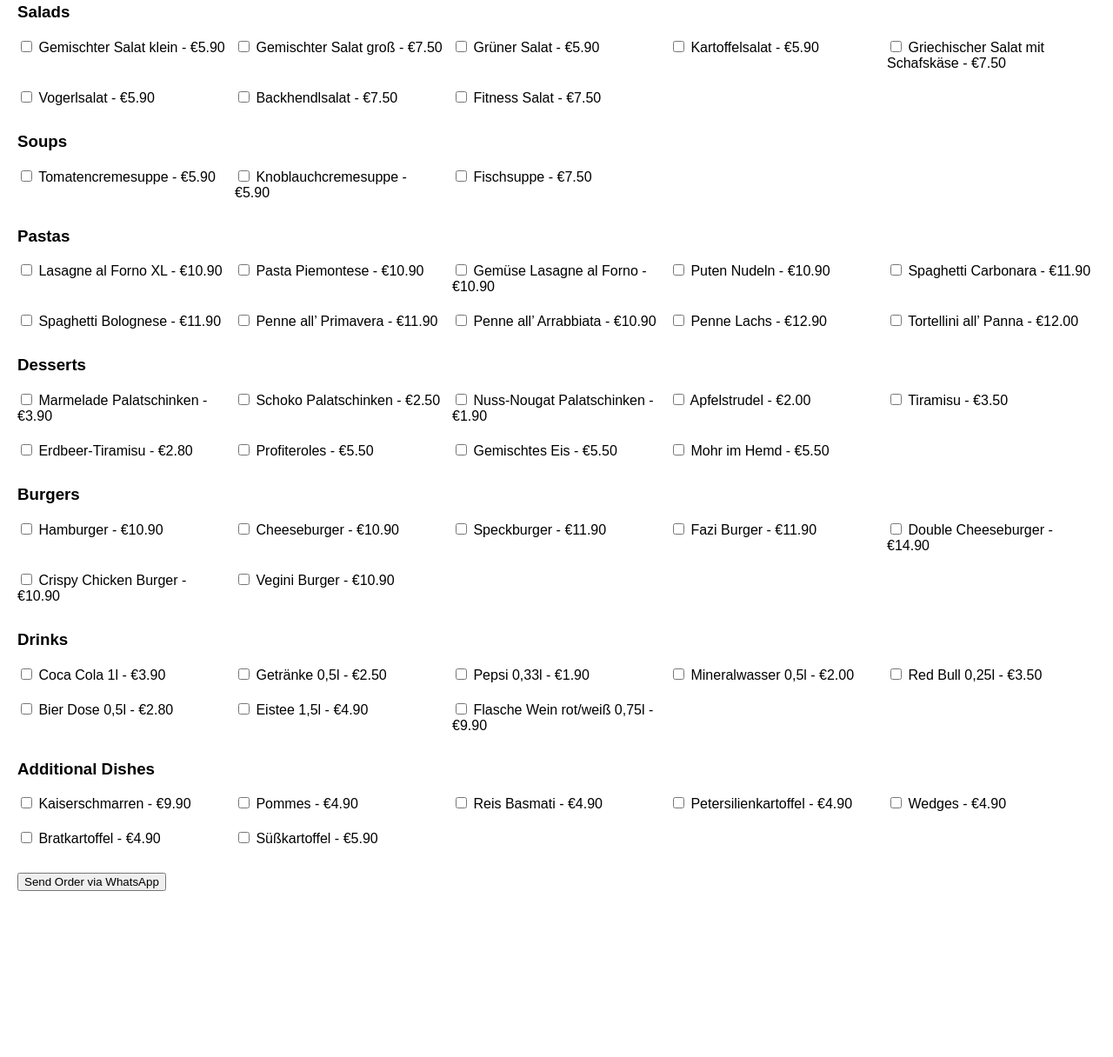
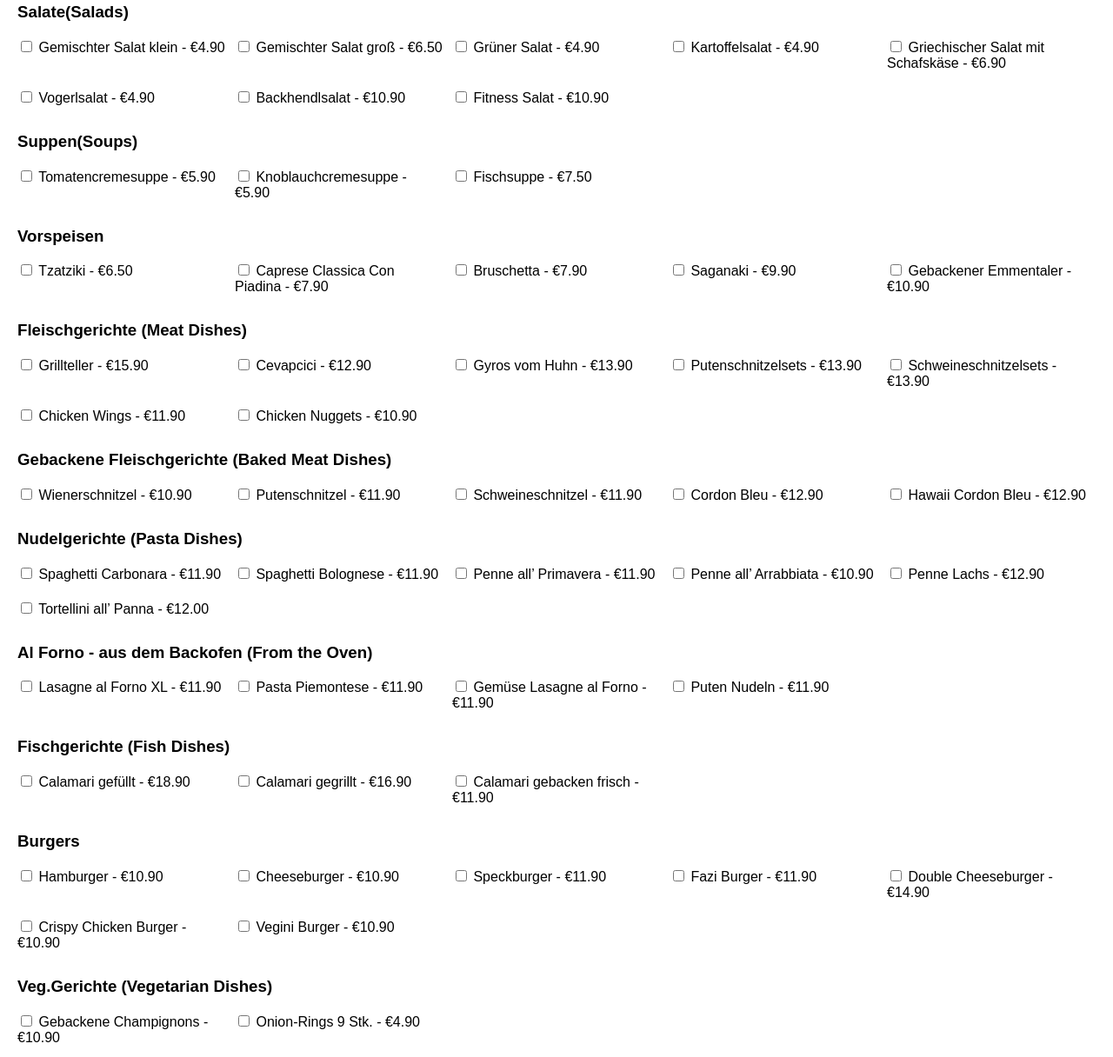
Before and after one commit to gogulasanthoshreddy/La-Pergola-menu, a plain HTML site: page index.html in a window 1280 px wide. Shown: the part 715-1931 px from the top of the page at 87% size. Before the commit the page ends 1760 px from the top, so only its background shows below. Drawn offline with Linux system fonts and the light colour scheme.

Commit message:
Update index.html

```diff
--- a/index.html
+++ b/index.html
@@ -1,5 +1,6 @@
 <!DOCTYPE html>
 <html lang="en">
+
 <head>
     <meta charset="UTF-8">
     <meta name="viewport" content="width=device-width, initial-scale=1.0">
@@ -16,8 +17,10 @@
 
         .menu-grid {
             display: grid;
-            grid-template-columns: repeat(5, 1fr); /* 5 equal columns */
-            gap: 10px; /* Adjust spacing between items */
+            grid-template-columns: repeat(5, 1fr);
+            /* 5 equal columns */
+            gap: 10px;
+            /* Adjust spacing between items */
         }
 
         .menu-grid div {
@@ -25,6 +28,7 @@
         }
     </style>
 </head>
+
 <body>
 
     <h1>Select Your Menu Items</h1>
@@ -45,7 +49,7 @@
 
         <!-- Menu Sections -->
         <div class="menu-section">
-            <h3>Pizzas</h3>
+            <h3> Pizzen Ø33cm</h3>
             <div class="menu-grid">
                 <div><input type="checkbox" name="item" value="Margherita - €9.50"> Margherita - €9.50</div>
                 <div><input type="checkbox" name="item" value="Pizza Funghi - €10.50"> Pizza Funghi - €10.50</div>
@@ -89,21 +93,21 @@
         </div>
 
         <div class="menu-section">
-            <h3>Salads</h3>
+            <h3>Salate(Salads)</h3>
             <div class="menu-grid">
-                <div><input type="checkbox" name="item" value="Gemischter Salat klein - €5.90"> Gemischter Salat klein - €5.90</div>
-                <div><input type="checkbox" name="item" value="Gemischter Salat groß - €7.50"> Gemischter Salat groß - €7.50</div>
-                <div><input type="checkbox" name="item" value="Grüner Salat - €5.90"> Grüner Salat - €5.90</div>
-                <div><input type="checkbox" name="item" value="Kartoffelsalat - €5.90"> Kartoffelsalat - €5.90</div>
-                <div><input type="checkbox" name="item" value="Griechischer Salat mit Schafskäse - €7.50"> Griechischer Salat mit Schafskäse - €7.50</div>
-                <div><input type="checkbox" name="item" value="Vogerlsalat - €5.90"> Vogerlsalat - €5.90</div>
-                <div><input type="checkbox" name="item" value="Backhendlsalat - €7.50"> Backhendlsalat - €7.50</div>
-                <div><input type="checkbox" name="item" value="Fitness Salat - €7.50"> Fitness Salat - €7.50</div>
+                <div><input type="checkbox" name="item" value="Gemischter Salat klein - €4.90"> Gemischter Salat klein - €4.90</div>
+                <div><input type="checkbox" name="item" value="Gemischter Salat groß - €6.50"> Gemischter Salat groß - €6.50</div>
+                <div><input type="checkbox" name="item" value="Grüner Salat - €4.90"> Grüner Salat - €4.90</div>
+                <div><input type="checkbox" name="item" value="Kartoffelsalat - €4.90"> Kartoffelsalat - €4.90</div>
+                <div><input type="checkbox" name="item" value="Griechischer Salat mit Schafskäse - €6.90"> Griechischer Salat mit Schafskäse - €6.90</div>
+                <div><input type="checkbox" name="item" value="Vogerlsalat - €4.90"> Vogerlsalat - €4.90</div>
+                <div><input type="checkbox" name="item" value="Backhendlsalat - €10.90"> Backhendlsalat - €10.90</div>
+                <div><input type="checkbox" name="item" value="Fitness Salat - €10.90"> Fitness Salat - €10.90</div>
             </div>
         </div>
 
         <div class="menu-section">
-            <h3>Soups</h3>
+            <h3>Suppen(Soups)</h3>
             <div class="menu-grid">
                 <div><input type="checkbox" name="item" value="Tomatencremesuppe - €5.90"> Tomatencremesuppe - €5.90</div>
                 <div><input type="checkbox" name="item" value="Knoblauchcremesuppe - €5.90"> Knoblauchcremesuppe - €5.90</div>
@@ -112,12 +116,43 @@
         </div>
 
         <div class="menu-section">
-            <h3>Pastas</h3>
+            <h3>Vorspeisen</h3>
             <div class="menu-grid">
-                <div><input type="checkbox" name="item" value="Lasagne al Forno XL - €10.90"> Lasagne al Forno XL - €10.90</div>
-                <div><input type="checkbox" name="item" value="Pasta Piemontese - €10.90"> Pasta Piemontese - €10.90</div>
-                <div><input type="checkbox" name="item" value="Gemüse Lasagne al Forno - €10.90"> Gemüse Lasagne al Forno - €10.90</div>
-                <div><input type="checkbox" name="item" value="Puten Nudeln - €10.90"> Puten Nudeln - €10.90</div>
+                <div><input type="checkbox" name="item" value="Tzatziki - €6.50"> Tzatziki - €6.50</div>
+                <div><input type="checkbox" name="item" value="Caprese Classica Con Piadina - €7.90"> Caprese Classica Con Piadina - €7.90</div>
+                <div><input type="checkbox" name="item" value="Bruschetta - €7.90"> Bruschetta - €7.90</div>
+                <div><input type="checkbox" name="item" value="Saganaki - €9.90"> Saganaki - €9.90</div>
+                <div><input type="checkbox" name="item" value="Gebackener Emmentaler - €10.90"> Gebackener Emmentaler - €10.90</div>
+            </div>
+        </div>
+
+        <div class="menu-section">
+            <h3>Fleischgerichte (Meat Dishes)</h3>
+            <div class="menu-grid">
+                <div><input type="checkbox" name="item" value="Grillteller - €15.90"> Grillteller - €15.90</div>
+                <div><input type="checkbox" name="item" value="Cevapcici - €12.90"> Cevapcici - €12.90</div>
+                <div><input type="checkbox" name="item" value="Gyros vom Huhn - €13.90"> Gyros vom Huhn - €13.90</div>
+                <div><input type="checkbox" name="item" value="Putenschnitzelsets - €13.90"> Putenschnitzelsets - €13.90</div>
+                <div><input type="checkbox" name="item" value="Schweineschnitzelsets - €13.90"> Schweineschnitzelsets - €13.90</div>
+                <div><input type="checkbox" name="item" value="Chicken Wings - €11.90"> Chicken Wings - €11.90</div>
+                <div><input type="checkbox" name="item" value="Chicken Nuggets - €10.90"> Chicken Nuggets - €10.90</div>
+            </div>
+        </div>
+
+        <div class="menu-section">
+            <h3>Gebackene Fleischgerichte (Baked Meat Dishes)</h3>
+            <div class="menu-grid">
+                <div><input type="checkbox" name="item" value="Wienerschnitzel - €10.90"> Wienerschnitzel - €10.90</div>
+                <div><input type="checkbox" name="item" value="Putenschnitzel - €11.90"> Putenschnitzel - €11.90</div>
+                <div><input type="checkbox" name="item" value="Schweineschnitzel - €11.90"> Schweineschnitzel - €11.90</div>
+                <div><input type="checkbox" name="item" value="Cordon Bleu - €12.90"> Cordon Bleu - €12.90</div>
+                <div><input type="checkbox" name="item" value="Hawaii Cordon Bleu - €12.90"> Hawaii Cordon Bleu - €12.90</div>
+            </div>
+        </div>
+
+        <div class="menu-section">
+            <h3>Nudelgerichte (Pasta Dishes)</h3>
+            <div class="menu-grid">
                 <div><input type="checkbox" name="item" value="Spaghetti Carbonara - €11.90"> Spaghetti Carbonara - €11.90</div>
                 <div><input type="checkbox" name="item" value="Spaghetti Bolognese - €11.90"> Spaghetti Bolognese - €11.90</div>
                 <div><input type="checkbox" name="item" value="Penne all’ Primavera - €11.90"> Penne all’ Primavera - €11.90</div>
@@ -128,17 +163,21 @@
         </div>
 
         <div class="menu-section">
-            <h3>Desserts</h3>
+            <h3>Al Forno - aus dem Backofen (From the Oven)</h3>
             <div class="menu-grid">
-                <div><input type="checkbox" name="item" value="Marmelade Palatschinken - €3.90"> Marmelade Palatschinken - €3.90</div>
-                <div><input type="checkbox" name="item" value="Schoko Palatschinken - €2.50"> Schoko Palatschinken - €2.50</div>
-                <div><input type="checkbox" name="item" value="Nuss-Nougat Palatschinken - €1.90"> Nuss-Nougat Palatschinken - €1.90</div>
-                <div><input type="checkbox" name="item" value="Apfelstrudel - €2.00"> Apfelstrudel - €2.00</div>
-                <div><input type="checkbox" name="item" value="Tiramisu - €3.50"> Tiramisu - €3.50</div>
-                <div><input type="checkbox" name="item" value="Erdbeer-Tiramisu - €2.80"> Erdbeer-Tiramisu - €2.80</div>
-                <div><input type="checkbox" name="item" value="Profiteroles - €5.50"> Profiteroles - €5.50</div>
-                <div><input type="checkbox" name="item" value="Gemischtes Eis - €5.50"> Gemischtes Eis - €5.50</div>
-                <div><input type="checkbox" name="item" value="Mohr im Hemd - €5.50"> Mohr im Hemd - €5.50</div>
+                <div><input type="checkbox" name="item" value="Lasagne al Forno XL - €11.90"> Lasagne al Forno XL - €11.90</div>
+                <div><input type="checkbox" name="item" value="Pasta Piemontese - €11.90"> Pasta Piemontese - €11.90</div>
+                <div><input type="checkbox" name="item" value="Gemüse Lasagne al Forno - €11.90"> Gemüse Lasagne al Forno - €11.90</div>
+                <div><input type="checkbox" name="item" value="Puten Nudeln - €11.90"> Puten Nudeln - €11.90</div>
+            </div>
+        </div>
+
+        <div class="menu-section">
+            <h3>Fischgerichte (Fish Dishes)</h3>
+            <div class="menu-grid">
+                <div><input type="checkbox" name="item" value="Calamari gefüllt - €18.90"> Calamari gefüllt - €18.90</div>
+                <div><input type="checkbox" name="item" value="Calamari gegrillt - €16.90"> Calamari gegrillt - €16.90</div>
+                <div><input type="checkbox" name="item" value="Calamari gebacken frisch - €11.90"> Calamari gebacken frisch - €11.90</div>
             </div>
         </div>
 
@@ -156,6 +195,51 @@
         </div>
 
         <div class="menu-section">
+            <h3>Veg.Gerichte (Vegetarian Dishes)</h3>
+            <div class="menu-grid">
+                <div><input type="checkbox" name="item" value="Gebackene Champignons - €10.90"> Gebackene Champignons - €10.90</div>
+                <div><input type="checkbox" name="item" value="Onion-Rings 9 Stk. - €4.90"> Onion-Rings 9 Stk. - €4.90</div>
+            </div>
+        </div>
+
+        <div class="menu-section">
+            <h3>Side Dishes</h3>
+            <div class="menu-grid">
+                <div><input type="checkbox" name="item" value="Pommes - €4.90"> Pommes - €4.90</div>
+                <div><input type="checkbox" name="item" value="Petersilienkartoffel - €4.90"> Petersilienkartoffel - €4.90</div>
+                <div><input type="checkbox" name="item" value="Wedges - €4.90"> Wedges - €4.90</div>
+                <div><input type="checkbox" name="item" value="Bratkartoffel - €4.90"> Bratkartoffel - €4.90</div>
+                <div><input type="checkbox" name="item" value="Süßkartoffel - €5.90"> Süßkartoffel - €5.90</div>
+            </div>
+        </div>
+
+        <div class="menu-section">
+            <h3>Extras</h3>
+            <div class="menu-grid">
+                <div><input type="checkbox" name="item" value="Käsepätzle - €10.90"> Käsepätzle - €10.90</div>
+                <div><input type="checkbox" name="item" value="Cream Cheese Jalapenos - €9.90"> Cream Cheese Jalapenos - €9.90</div>
+                <div><input type="checkbox" name="item" value="Chili Cheese Nuggets - €9.90"> Chili Cheese Nuggets - €9.90</div>
+                <div><input type="checkbox" name="item" value="Röstitaschen - €9.90"> Röstitaschen - €9.90</div>
+            </div>
+        </div>
+
+        <div class="menu-section">
+            <h3>Desserts</h3>
+            <div class="menu-grid">
+                <div><input type="checkbox" name="item" value="Marmelade Palatschinken - €5.50"> Marmelade Palatschinken - €5.50</div>
+                <div><input type="checkbox" name="item" value="Schoko Palatschinken - €5.50"> Schoko Palatschinken - €5.50</div>
+                <div><input type="checkbox" name="item" value="Nuss-Nougat Palatschinken - €5.50"> Nuss-Nougat Palatschinken - €5.50</div>
+                <div><input type="checkbox" name="item" value="Apfelstrudel - €5.50"> Apfelstrudel - €5.50</div>
+                <div><input type="checkbox" name="item" value="Tiramisu - €5.50"> Tiramisu - €5.50</div>
+                <div><input type="checkbox" name="item" value="Erdbeer-Tiramisu - €6.50"> Erdbeer-Tiramisu - €6.50</div>
+                <div><input type="checkbox" name="item" value="Profiteroles - €6.50"> Profiteroles - €6.50</div>
+                <div><input type="checkbox" name="item" value="Gemischtes Eis - €6.50"> Gemischtes Eis - €6.50</div>
+                <div><input type="checkbox" name="item" value="Mohr im Hemd - €4.90"> Mohr im Hemd - €4.90</div>
+                <div><input type="checkbox" name="item" value="Kaiserschmarren - €9.90"> Kaiserschmarren - €9.90</div>
+            </div>
+        </div>
+
+        <div class="menu-section">
             <h3>Drinks</h3>
             <div class="menu-grid">
                 <div><input type="checkbox" name="item" value="Coca Cola 1l - €3.90"> Coca Cola 1l - €3.90</div>
@@ -166,19 +250,6 @@
                 <div><input type="checkbox" name="item" value="Bier Dose 0,5l - €2.80"> Bier Dose 0,5l - €2.80</div>
                 <div><input type="checkbox" name="item" value="Eistee 1,5l - €4.90"> Eistee 1,5l - €4.90</div>
                 <div><input type="checkbox" name="item" value="Flasche Wein rot/weiß 0,75l - €9.90"> Flasche Wein rot/weiß 0,75l - €9.90</div>
-            </div>
-        </div>
-
-        <div class="menu-section">
-            <h3>Additional Dishes</h3>
-            <div class="menu-grid">
-                <div><input type="checkbox" name="item" value="Kaiserschmarren - €9.90"> Kaiserschmarren - €9.90</div>
-                <div><input type="checkbox" name="item" value="Pommes - €4.90"> Pommes - €4.90</div>
-                <div><input type="checkbox" name="item" value="Reis Basmati - €4.90"> Reis Basmati - €4.90</div>
-                <div><input type="checkbox" name="item" value="Petersilienkartoffel - €4.90"> Petersilienkartoffel - €4.90</div>
-                <div><input type="checkbox" name="item" value="Wedges - €4.90"> Wedges - €4.90</div>
-                <div><input type="checkbox" name="item" value="Bratkartoffel - €4.90"> Bratkartoffel - €4.90</div>
-                <div><input type="checkbox" name="item" value="Süßkartoffel - €5.90"> Süßkartoffel - €5.90</div>
             </div>
         </div>
 
@@ -223,7 +294,7 @@
             var whatsappMessage = encodeURIComponent(message);
 
             // WhatsApp number with international code format
-            var whatsappNumber = "+4369010655988";  // Converted from 0690 10655988
+            var whatsappNumber = "4369010655988";  // Converted from 0690 10655988
 
             // Create WhatsApp URL
             var whatsappUrl = `https://api.whatsapp.com/send?phone=${whatsappNumber}&text=${whatsappMessage}`;
@@ -234,4 +305,5 @@
     </script>
 
 </body>
+
 </html>
```
